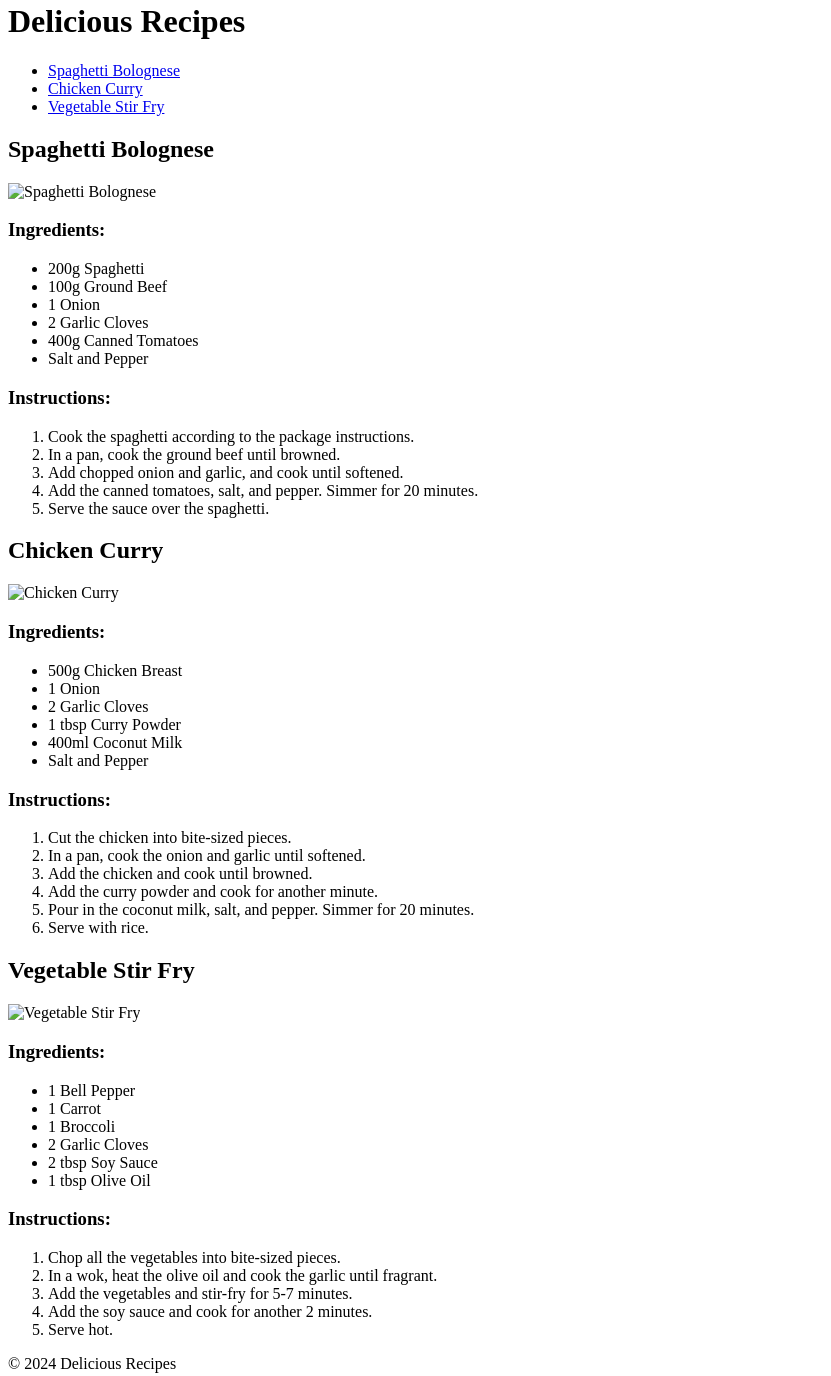
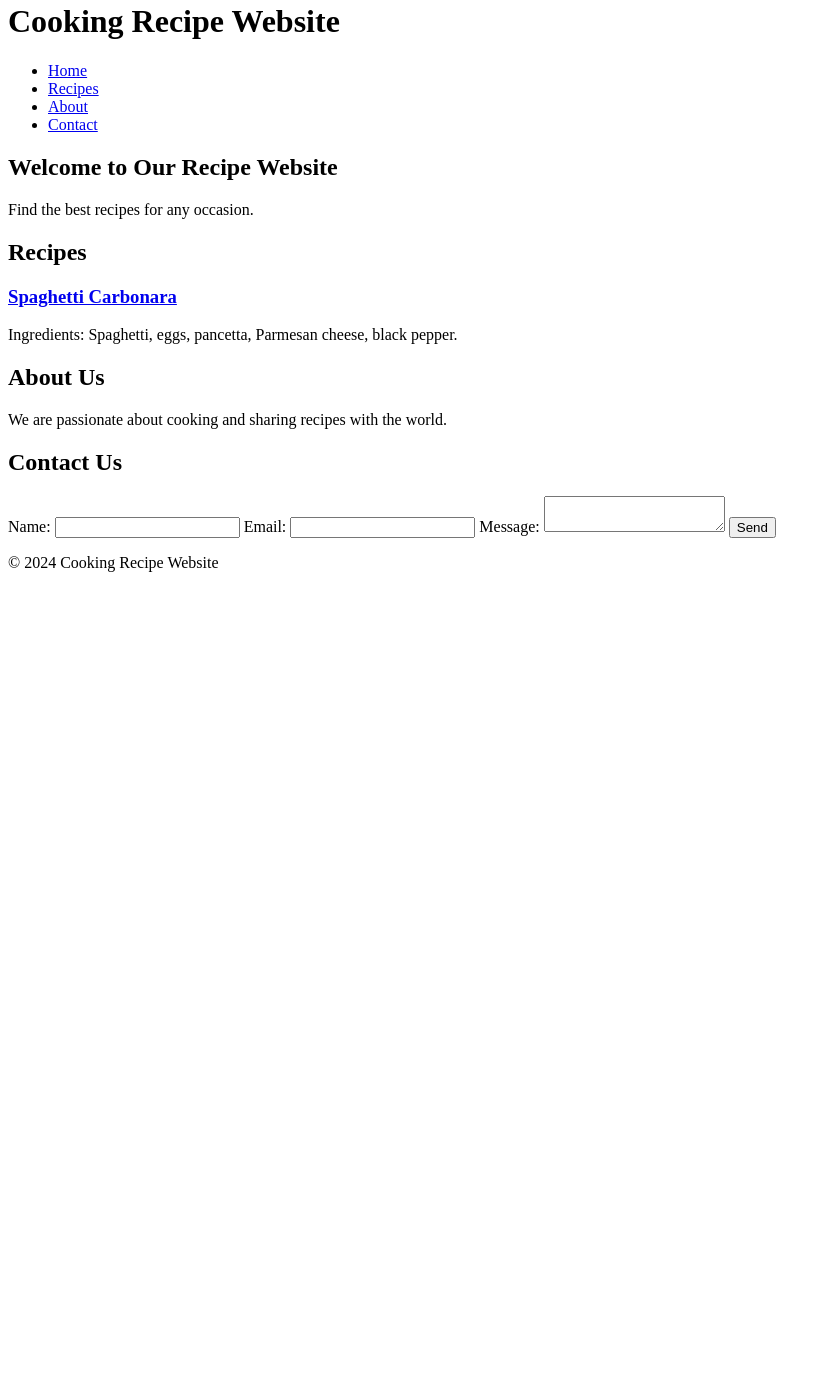
Before and after one commit to Sanjay359/Sanjay359.github.io, a plain HTML site: page index.html in a window 1280 px wide. Shown: the part 18-1394 px from the top of the page, without its empty margins (0-831 px from the left). After the commit the page ends 800 px from the top, so only its background shows below. Drawn offline with Linux system fonts and the light colour scheme.

Commit message:
Update index.html

```diff
--- a/index.html
+++ b/index.html
@@ -3,89 +3,51 @@
 <head>
     <meta charset="UTF-8">
     <meta name="viewport" content="width=device-width, initial-scale=1.0">
-    <title>Cooking Recipe</title>
+    <title>Cooking Recipe Website</title>
     <link rel="stylesheet" href="styles.css">
 </head>
 <body>
     <header>
-        <h1>Delicious Recipes</h1>
+        <h1>Cooking Recipe Website</h1>
     </header>
     <nav>
         <ul>
-            <li><a href="#recipe1">Spaghetti Bolognese</a></li>
-            <li><a href="#recipe2">Chicken Curry</a></li>
-            <li><a href="#recipe3">Vegetable Stir Fry</a></li>
+            <li><a href="#home">Home</a></li>
+            <li><a href="#recipes">Recipes</a></li>
+            <li><a href="#about">About</a></li>
+            <li><a href="#contact">Contact</a></li>
         </ul>
     </nav>
-    <main>
-        <section id="recipe1" class="recipe">
-            <h2>Spaghetti Bolognese</h2>
-            <img src="spaghetti.jpg" alt="Spaghetti Bolognese">
-            <h3>Ingredients:</h3>
-            <ul>
-                <li>200g Spaghetti</li>
-                <li>100g Ground Beef</li>
-                <li>1 Onion</li>
-                <li>2 Garlic Cloves</li>
-                <li>400g Canned Tomatoes</li>
-                <li>Salt and Pepper</li>
-            </ul>
-            <h3>Instructions:</h3>
-            <ol>
-                <li>Cook the spaghetti according to the package instructions.</li>
-                <li>In a pan, cook the ground beef until browned.</li>
-                <li>Add chopped onion and garlic, and cook until softened.</li>
-                <li>Add the canned tomatoes, salt, and pepper. Simmer for 20 minutes.</li>
-                <li>Serve the sauce over the spaghetti.</li>
-            </ol>
-        </section>
-        <section id="recipe2" class="recipe">
-            <h2>Chicken Curry</h2>
-            <img src="chicken_curry.jpg" alt="Chicken Curry">
-            <h3>Ingredients:</h3>
-            <ul>
-                <li>500g Chicken Breast</li>
-                <li>1 Onion</li>
-                <li>2 Garlic Cloves</li>
-                <li>1 tbsp Curry Powder</li>
-                <li>400ml Coconut Milk</li>
-                <li>Salt and Pepper</li>
-            </ul>
-            <h3>Instructions:</h3>
-            <ol>
-                <li>Cut the chicken into bite-sized pieces.</li>
-                <li>In a pan, cook the onion and garlic until softened.</li>
-                <li>Add the chicken and cook until browned.</li>
-                <li>Add the curry powder and cook for another minute.</li>
-                <li>Pour in the coconut milk, salt, and pepper. Simmer for 20 minutes.</li>
-                <li>Serve with rice.</li>
-            </ol>
-        </section>
-        <section id="recipe3" class="recipe">
-            <h2>Vegetable Stir Fry</h2>
-            <img src="vegetable_stir_fry.jpg" alt="Vegetable Stir Fry">
-            <h3>Ingredients:</h3>
-            <ul>
-                <li>1 Bell Pepper</li>
-                <li>1 Carrot</li>
-                <li>1 Broccoli</li>
-                <li>2 Garlic Cloves</li>
-                <li>2 tbsp Soy Sauce</li>
-                <li>1 tbsp Olive Oil</li>
-            </ul>
-            <h3>Instructions:</h3>
-            <ol>
-                <li>Chop all the vegetables into bite-sized pieces.</li>
-                <li>In a wok, heat the olive oil and cook the garlic until fragrant.</li>
-                <li>Add the vegetables and stir-fry for 5-7 minutes.</li>
-                <li>Add the soy sauce and cook for another 2 minutes.</li>
-                <li>Serve hot.</li>
-            </ol>
-        </section>
-    </main>
+    <section id="home">
+        <h2>Welcome to Our Recipe Website</h2>
+        <p>Find the best recipes for any occasion.</p>
+    </section>
+    <section id="recipes">
+        <h2>Recipes</h2>
+        <div class="recipe-card">
+            <h3><a href="recipe1.html">Spaghetti Carbonara</a></h3>
+            <p>Ingredients: Spaghetti, eggs, pancetta, Parmesan cheese, black pepper.</p>
+        </div>
+        <!-- Add more recipes here -->
+    </section>
+    <section id="about">
+        <h2>About Us</h2>
+        <p>We are passionate about cooking and sharing recipes with the world.</p>
+    </section>
+    <section id="contact">
+        <h2>Contact Us</h2>
+        <form>
+            <label for="name">Name:</label>
+            <input type="text" id="name" name="name" required>
+            <label for="email">Email:</label>
+            <input type="email" id="email" name="email" required>
+            <label for="message">Message:</label>
+            <textarea id="message" name="message" required></textarea>
+            <button type="submit">Send</button>
+        </form>
+    </section>
     <footer>
-        <p>&copy; 2024 Delicious Recipes</p>
+        <p>&copy; 2024 Cooking Recipe Website</p>
     </footer>
-    <script src="scripts.js"></script>
 </body>
 </html>
```
